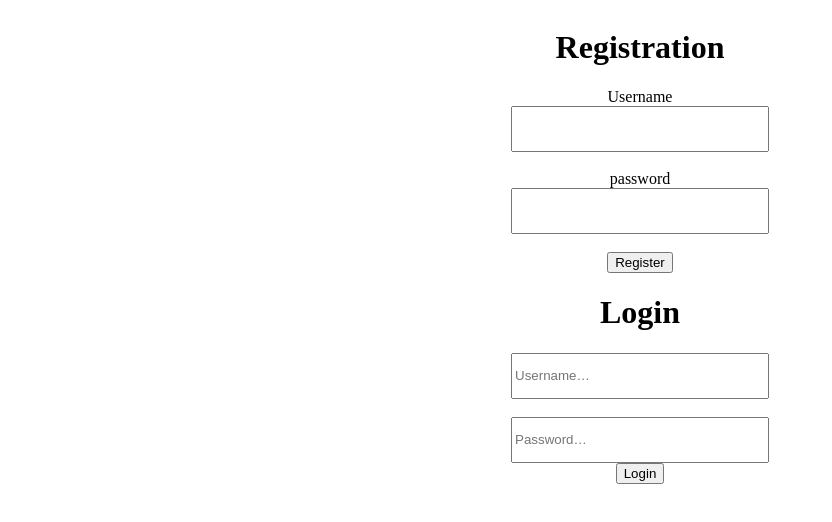
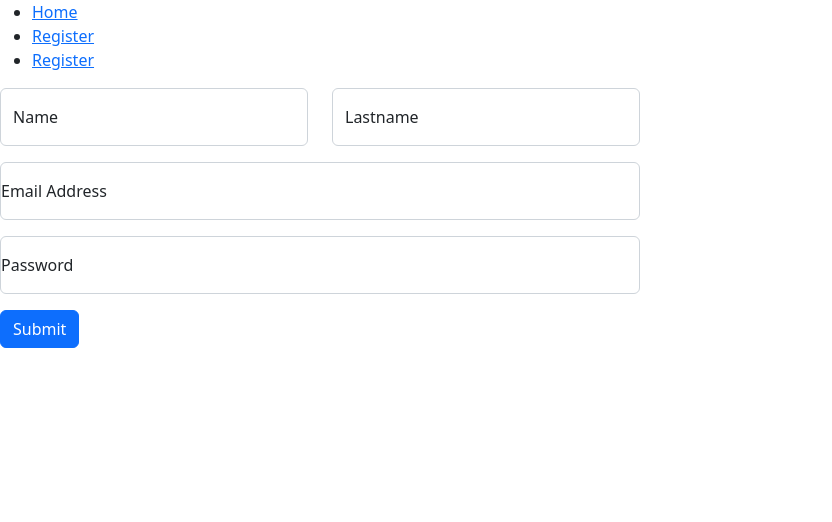
Before and after one commit to primal-development/abba, a React (Create React App) app in the folder client/: page /register in a window 1280 px wide. Shown: the top 522 px of the page, without its empty margins (0-832 px from the left). Built offline with nearby package versions, Linux system fonts and the light colour scheme; no server answers.

Commit message:
🚧  react router

```diff
--- a/client/src/index.js
+++ b/client/src/index.js
@@ -1,8 +1,25 @@
 import React from 'react';
 import { createRoot } from 'react-dom/client';
-import './App1.css';
-import App1 from './App1';
+import Layout from './pages/Layout';
+import Home from './pages/Home';
+import Register from './pages/Register';
+
+import { BrowserRouter, Routes, Route } from "react-router-dom";
+
+export default function App() {
+    return (
+        <BrowserRouter>
+            <Routes>
+                <Route path="/" element={<Layout />}>
+                    <Route index element={<Home/>}></Route>
+                    <Route path="register" element={<Register />} />
+                </Route>
+            </Routes>
+        </BrowserRouter>
+    );
+}
+
 
 const container = document.getElementById('root');
 const root = createRoot(container); // createRoot(container!) if you use TypeScript
-root.render(<App1 tab="home" />);
+root.render(<App tab="home" />);
--- /dev/null
+++ b/client/src/pages/Home.js
@@ -0,0 +1,11 @@
+import React from 'react';
+
+function Home() {
+    return (
+        <div>
+            <a href='/register'></a>
+        </div>
+    );
+}
+
+export default Home;
--- /dev/null
+++ b/client/src/pages/Layout.js
@@ -0,0 +1,25 @@
+import { Outlet, Link } from "react-router-dom";
+
+const Layout = () => {
+  return (
+    <>
+      <nav>
+        <ul>
+          <li>
+            <Link to="/">Home</Link>
+          </li>
+          <li>
+            <Link to="/register">Register</Link>
+          </li>
+          <li>
+            <Link to="/register">Register</Link>
+          </li>
+        </ul>
+      </nav>
+
+      <Outlet />
+    </>
+  )
+};
+
+export default Layout;
--- /dev/null
+++ b/client/src/pages/Register.js
@@ -0,0 +1,114 @@
+import "./Register.css";
+import Axios from "axios";
+import { useState } from "react";
+
+import "bootstrap/dist/css/bootstrap.min.css";
+import Button from "react-bootstrap/Button";
+import Form from "react-bootstrap/Form";
+import FloatingLabel from "react-bootstrap/FloatingLabel";
+import Row from "react-bootstrap/Row";
+import Col from "react-bootstrap/Col";
+
+function Register() {
+  const [athleteNameReg, setAthleteNameReg] = useState("");
+  const [athleteLastnameReg, setAthleteLastnameReg] = useState("");
+  const [emailAddressReg, setEmailAddressReg] = useState("");
+  const [passwordReg, setPasswordReg] = useState("");
+
+  const [validated, setValidated] = useState(false);
+  const handleSubmit = (event) => {
+    const form = event.currentTarget;
+    if (form.checkValidity() === false) {
+      event.preventDefault();
+      event.stopPropagation();
+    }
+
+    event.preventDefault();
+    setValidated(true);
+
+
+    Axios.post("http://localhost:3001/createUser", {
+      athlete_name: athleteNameReg,
+      athlete_lastname: athleteLastnameReg,
+      email_address: emailAddressReg,
+      password: passwordReg,
+    }).then((response) => {
+      console.log(response);
+    });
+  }
+
+  return (
+    <>
+      <Form
+        className="form"
+        noValidate
+        validated={validated}
+        onSubmit={handleSubmit}
+      >
+        <Row>
+          <Form.Group as={Col} controlId="validationCustom01">
+            <FloatingLabel controlId="nameInput" label="Name" className="mb-3" onChange={(e) => {
+              setAthleteNameReg(e.target.value);
+            }}>
+              <Form.Control type="name" placeholder="Name" />
+            </FloatingLabel>
+            <Form.Control.Feedback>Looks good!</Form.Control.Feedback>
+          </Form.Group>
+          <Form.Group as={Col} controlId="validationCustom02">
+            <FloatingLabel
+              controlId="lastnameInput"
+              label="Lastname"
+              className="mb-3"
+              onChange={(e) => {
+                setAthleteLastnameReg(e.target.value);
+              }}
+            >
+              <Form.Control type="lastname" placeholder="Name" />
+            </FloatingLabel>
+            <Form.Control.Feedback>Looks good!</Form.Control.Feedback>
+          </Form.Group>
+        </Row>
+        <Row>
+          <FloatingLabel
+            controlId="emailInput"
+            label="Email Address"
+            className="mb-3"
+          >
+            <Form.Control
+              type="email"
+              placeholder="name@example.com"
+              aria-describedby="inputGroupPrepend"
+              required
+              onChange={(e) => {
+                setEmailAddressReg(e.target.value);
+              }}
+            />
+            <Form.Control.Feedback type="invalid">
+              Please choose a correct email address.
+            </Form.Control.Feedback>
+          </FloatingLabel>
+        </Row>
+        <Row>
+          <FloatingLabel
+            controlId="passwordInput"
+            label="Password"
+            className="mb-3"
+          >
+            <Form.Control
+              type="password"
+              placeholder="Password"
+              onChange={(e) => {
+                setPasswordReg(e.target.value);
+              }}
+            />
+          </FloatingLabel>
+        </Row>
+        <Button variant="primary" type="submit">
+          Submit
+        </Button>
+      </Form>
+    </>
+  );
+}
+
+export default Register;
```
Also changed, not shown: client/src/App.js (+20 -120 lines), client/src/pages/Register.css (renamed from client/src/App.css).
